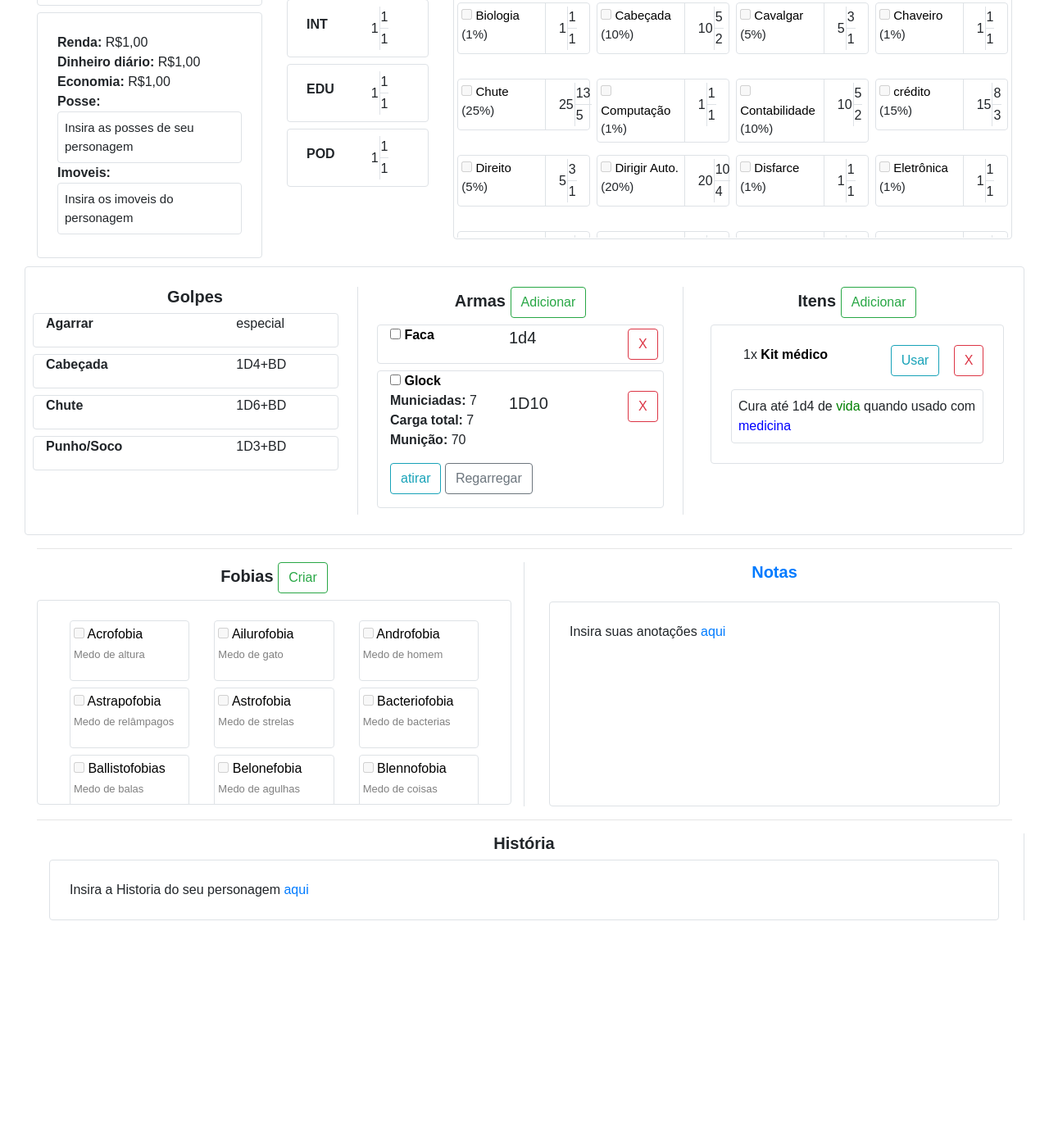
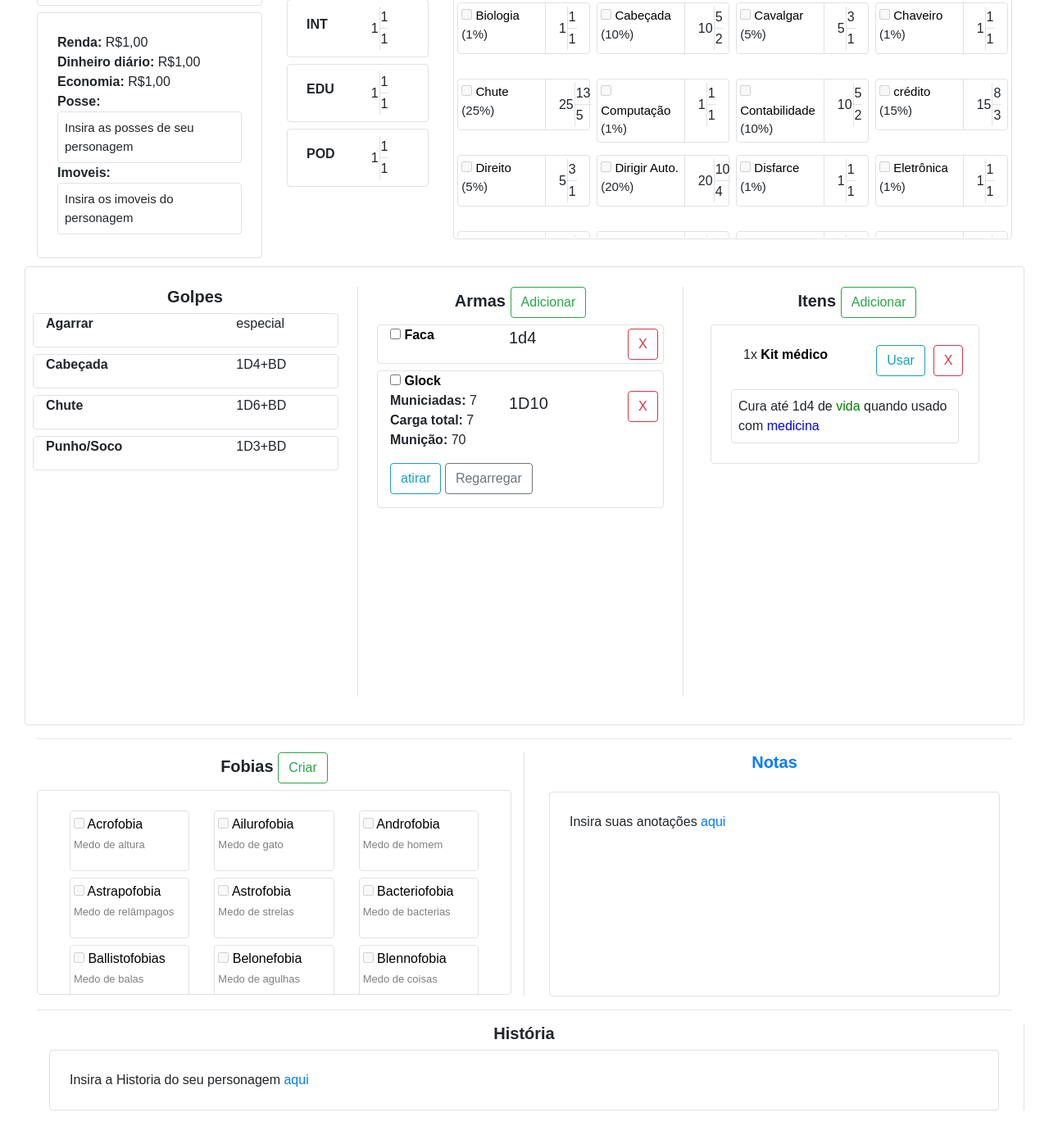
Before and after one commit to theokabir/FichaCoc, a PHP site: page / in a window 1280 px wide. Shown: the part 483-1868 px from the top of the page at 82% size. Before the commit the page ends 1606 px from the top, so only its background shows below. Run offline with PHP 8.4, Linux system fonts and the light colour scheme; data comes from the database, SQL or seed files in the repository.

Commit message:
fichacoc

```diff
--- a/index.php
+++ b/index.php
@@ -242,10 +242,10 @@ $nome_pers = $personagem['nome'];
         </div>
 
         <!-- segunda row -->
-        <div class="row border rounded">
+        <div class="row border rounded" style="height: 560px">
             <div class="col-12 col-lg-8 p-4">
                 <!-- golpes e armas -->
-                <div class="row" id="armas">
+                <div class="row" id="armas" style="height: 500px">
                     <!-- golpes -->
                     <div class="col-6 border-right">
 
@@ -274,6 +274,7 @@ $nome_pers = $personagem['nome'];
                     </div>
                     <!-- armas -->
                     <div class="col-6 border-right" id="armas">
+                        <div class="caixaRowDois">
                             <h5 class="text-center"><strong>Armas</strong>  <a href="addArmaForm.php" class="btn btn-outline-success">Adicionar</a></h5>
                             <?php if(isset($_SESSION['msg_success_arma'])): ?>
                             <div class="alert alert-success alert-dismissible fade show" role="alert">
@@ -329,13 +330,14 @@ $nome_pers = $personagem['nome'];
                                 </div>
 
                             <?php endwhile; ?>
-
+                        </div>
                     </div>
                 </div>
             </div>
             <div class="col-12 col-lg-4 p-4">
                 <!-- itens -->
-                <div class="col-12" id="itens">
+                <div class="col-12 caixaRowDois" id="itens">
+                    <div class="">
                         <h5 class="text-center"><strong>Itens </strong> <a href="addItemForm.php" class="btn btn-outline-success">Adicionar</a></h5>
                         <?php if(isset($_SESSION['msg_success_item'])): ?>
                             <div class="alert alert-success alert-dismissible fade show" role="alert">
@@ -355,14 +357,13 @@ $nome_pers = $personagem['nome'];
                         <?php endif; ?>
                         <?php
 
-                        $query_itens = "SELECT * FROM item";
+                            $query_itens = "SELECT * FROM item ORDER BY nome";
                             $query_result_itens = mysqli_query($conn, $query_itens);
 
                         ?>
 
                         <?php while($itens = mysqli_fetch_assoc($query_result_itens)): ?>
-
-                        <div class="border rounded p-4 my-2 row">
+                            <div class="border rounded p-4 my-2 row col-12">
                                 <p class="col-7"> <?php echo $itens['Quantidade'] ; ?>x <strong><a href="editItemForm.php?id=<?php echo $itens['ID']; ?>" class="linkPericia"><?php echo $itens['Nome'] ; ?></a></strong></p>
                                 <p class="col-3"><a href="useItem.php?id=<?php echo  $itens['ID']; ?>" class="btn btn-outline-info">Usar</a></p>
                                 <p class="col-2"><a href="deletItem.php?id=<?php echo  $itens['ID']; ?>" class="btn btn-outline-danger">X</a></p>
@@ -373,7 +374,7 @@ $nome_pers = $personagem['nome'];
                             </div>
 
                         <?php endwhile; ?>
-
+                    </div>
                 </div>
             </div>
         </div>
--- a/public/css/style.css
+++ b/public/css/style.css
@@ -83,3 +83,8 @@ ul{
 .caixaHistoria{
 overflow: auto;
 }
+
+.caixaRowDois{
+    height: 500px;
+    overflow: auto;
+}
```
Lines whose indentation alone changed are shown as unchanged.
